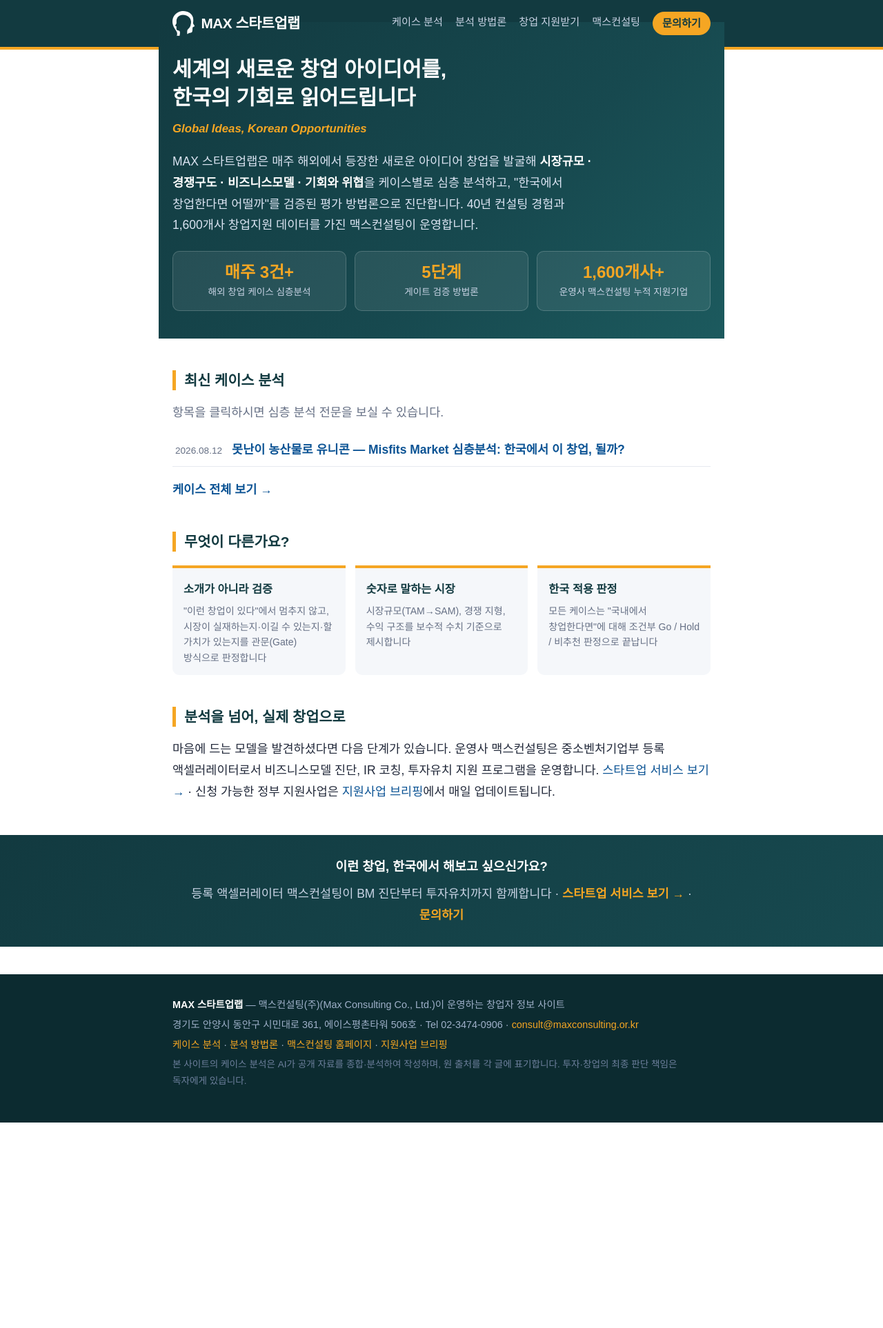
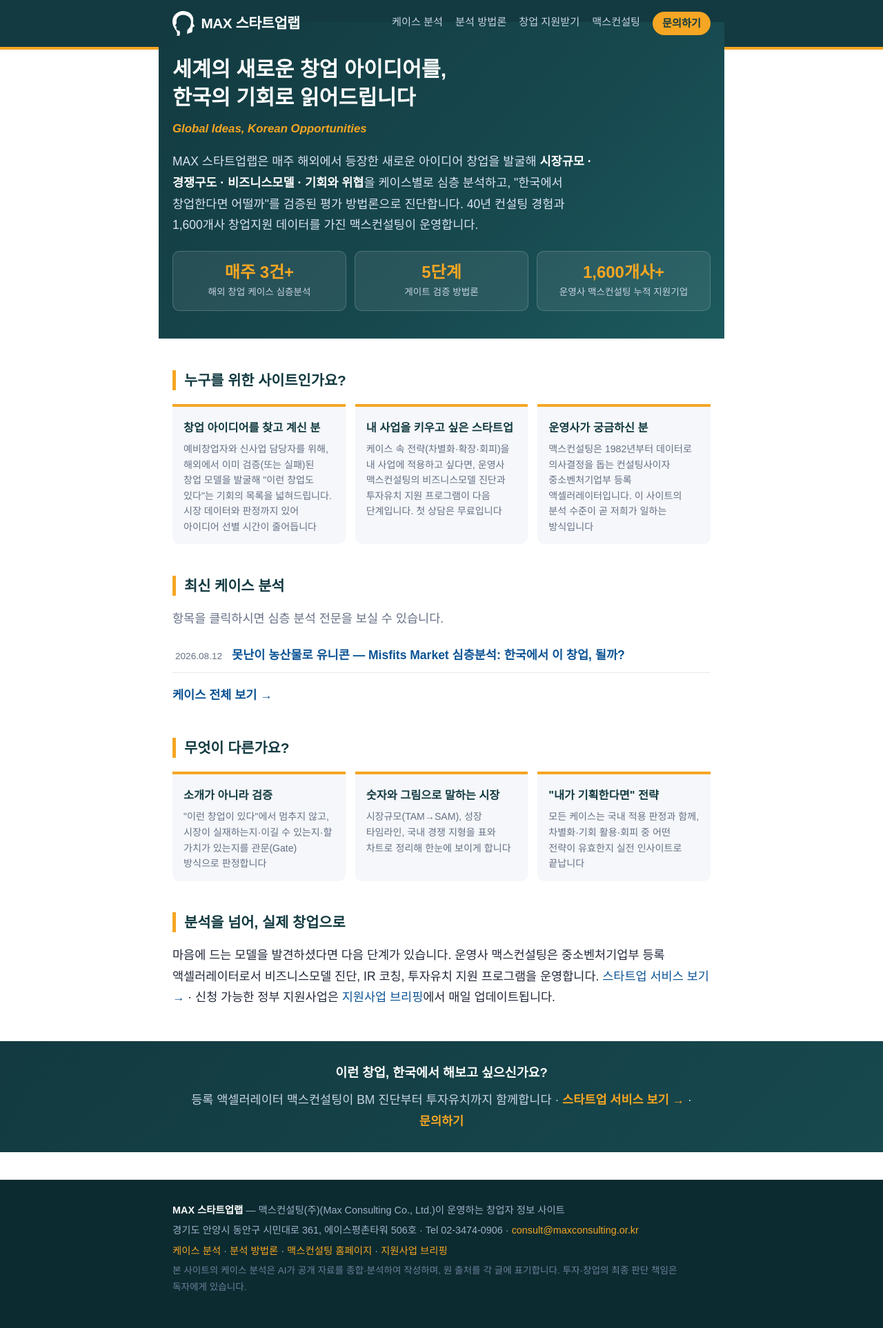
Before and after one commit to isac1003/startup-lab, a Jekyll site: the page built from index.html, in a window 1280 px wide. Shown: the whole page at 69% size. Built offline with Jekyll 4.4.1, drawn with Linux system fonts in a browser that asks for light colours; before the commit the page ends 1628 px from its top, so only the background shows below that.

Commit message:
첫 화면 목적 재구성(아이디어 발굴·스타트업 지원·회사 소개) + 케이스 분석 대폭 보강(팩트박스·타임라인·시장 게이지·어글리어스 분석·3전략)

```diff
--- a/assets/style.css
+++ b/assets/style.css
@@ -210,3 +210,17 @@
 .cta-band .cta-q { color: #fff; font-size: 1.15rem; font-weight: 700; margin: 0 0 8px; }
 .cta-band .cta-a { color: #c9d4e5; margin: 0; }
 .cta-band a { color: var(--green); font-weight: 700; }
+
+/* ── 케이스 분석 그래픽 요소 ── */
+.fact-box { background: var(--bg-soft); border-left: 4px solid var(--green); padding: 6px 18px 10px; border-radius: 8px; margin: 18px 0; }
+.fact-box h3 { margin: 10px 0 6px; font-size: 1rem; }
+.timeline { list-style: none; padding-left: 0; margin: 14px 0 14px 6px; border-left: 3px solid var(--line); }
+.timeline li { position: relative; padding: 0 0 14px 18px; }
+.timeline li::before { content: ''; position: absolute; left: -7.5px; top: 6px; width: 12px; height: 12px; border-radius: 50%; background: var(--green-dark); }
+.timeline .t-year { font-weight: 800; color: var(--navy); margin-right: 6px; }
+.meter { margin: 18px 0; }
+.meter .meter-label { display: flex; justify-content: space-between; gap: 12px; font-size: 0.9rem; color: var(--muted); margin-bottom: 5px; }
+.meter .meter-value { font-weight: 800; color: var(--text); }
+.meter .meter-track { background: #e6e9ef; border-radius: 7px; height: 14px; overflow: hidden; }
+.meter .meter-fill { background: var(--green-dark); height: 100%; border-radius: 7px 0 0 7px; min-width: 4px; }
+.meter .meter-note { font-size: 0.85rem; color: var(--muted); margin-top: 5px; }
--- a/index.html
+++ b/index.html
@@ -18,6 +18,15 @@
 </div>
 
 <section>
+  <h2>누구를 위한 사이트인가요?</h2>
+  <div class="services">
+    <a class="service" href="{{ '/cases/' | relative_url }}"><h3>창업 아이디어를 찾고 계신 분</h3><p>예비창업자와 신사업 담당자를 위해, 해외에서 이미 검증(또는 실패)된 창업 모델을 발굴해 "이런 창업도 있다"는 기회의 목록을 넓혀드립니다. 시장 데이터와 판정까지 있어 아이디어 선별 시간이 줄어듭니다</p></a>
+    <a class="service" href="https://maxconsulting.or.kr/startup/"><h3>내 사업을 키우고 싶은 스타트업</h3><p>케이스 속 전략(차별화·확장·회피)을 내 사업에 적용하고 싶다면, 운영사 맥스컨설팅의 비즈니스모델 진단과 투자유치 지원 프로그램이 다음 단계입니다. 첫 상담은 무료입니다</p></a>
+    <a class="service" href="https://maxconsulting.or.kr"><h3>운영사가 궁금하신 분</h3><p>맥스컨설팅은 1982년부터 데이터로 의사결정을 돕는 컨설팅사이자 중소벤처기업부 등록 액셀러레이터입니다. 이 사이트의 분석 수준이 곧 저희가 일하는 방식입니다</p></a>
+  </div>
+</section>
+
+<section>
   <h2>최신 케이스 분석</h2>
   <p class="section-desc">항목을 클릭하시면 심층 분석 전문을 보실 수 있습니다.</p>
   <ul class="archive-list">
@@ -33,8 +42,8 @@
   <h2>무엇이 다른가요?</h2>
   <div class="services">
     <a class="service" href="{{ '/method/' | relative_url }}"><h3>소개가 아니라 검증</h3><p>"이런 창업이 있다"에서 멈추지 않고, 시장이 실재하는지·이길 수 있는지·할 가치가 있는지를 관문(Gate) 방식으로 판정합니다</p></a>
-    <a class="service" href="{{ '/method/' | relative_url }}"><h3>숫자로 말하는 시장</h3><p>시장규모(TAM→SAM), 경쟁 지형, 수익 구조를 보수적 수치 기준으로 제시합니다</p></a>
-    <a class="service" href="{{ '/method/' | relative_url }}"><h3>한국 적용 판정</h3><p>모든 케이스는 "국내에서 창업한다면"에 대해 조건부 Go / Hold / 비추천 판정으로 끝납니다</p></a>
+    <a class="service" href="{{ '/method/' | relative_url }}"><h3>숫자와 그림으로 말하는 시장</h3><p>시장규모(TAM→SAM), 성장 타임라인, 국내 경쟁 지형을 표와 차트로 정리해 한눈에 보이게 합니다</p></a>
+    <a class="service" href="{{ '/method/' | relative_url }}"><h3>"내가 기획한다면" 전략</h3><p>모든 케이스는 국내 적용 판정과 함께, 차별화·기회 활용·회피 중 어떤 전략이 유효한지 실전 인사이트로 끝납니다</p></a>
   </div>
 </section>
 
```
Also changed, not shown: _posts/2026-08-12-misfits-market-deep-dive.md (+104 -57 lines).
